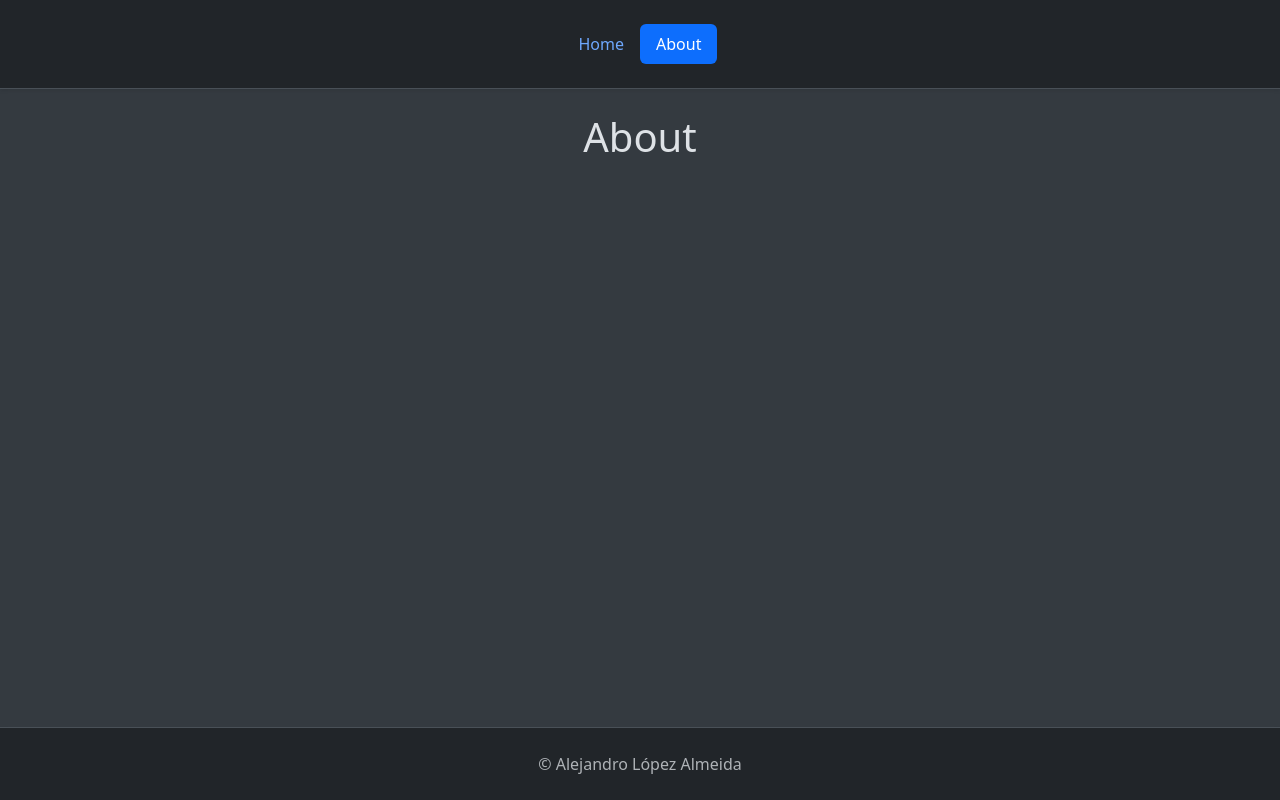
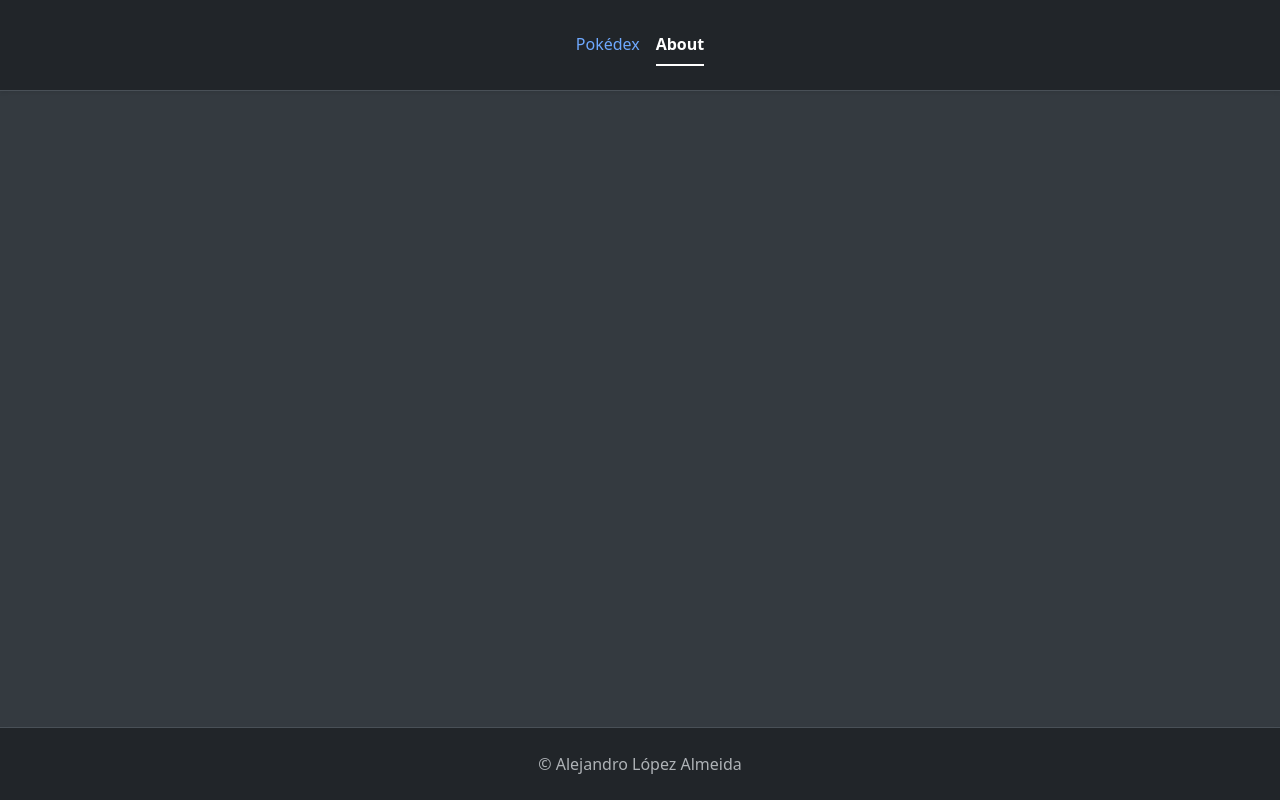
Before and after one commit to raky291/pokedex, a React (Create React App) app: page /about in a window 1280 px wide. Built offline with nearby package versions, Linux system fonts and the light colour scheme.

Commit message:
update folder structure

```diff
--- a/src/app/hooks.ts
+++ b/src/app/hooks.ts
@@ -1,5 +1,5 @@
-import { TypedUseSelectorHook, useDispatch, useSelector } from 'react-redux';
-import type { RootState, AppDispatch } from './store';
+import { TypedUseSelectorHook, useDispatch, useSelector } from "react-redux";
+import type { AppDispatch, RootState } from "../store/store";
 
 // Use throughout your app instead of plain `useDispatch` and `useSelector`
 export const useAppDispatch = () => useDispatch<AppDispatch>();
--- a/src/components/molecules/PokemonCard/PokemonCard.tsx
+++ b/src/components/molecules/PokemonCard/PokemonCard.tsx
@@ -1,5 +1,5 @@
 import classNames from "classnames/bind";
-import { useGetPokemonQuery } from "../../../api/poke-api";
+import { useGetPokemonQuery } from "../../../services/pokemon-api";
 import Card from "../../atoms/Card/Card";
 import Loading from "../../atoms/Loading/Loading";
 import PokemonType from "../../atoms/PokemonType/PokemonType";
--- a/src/components/organisms/PokemonList/PokemonList.tsx
+++ b/src/components/organisms/PokemonList/PokemonList.tsx
@@ -1,4 +1,4 @@
-import { useGetPokemonListQuery } from "../../../api/poke-api";
+import { useGetPokemonListQuery } from "../../../services/pokemon-api";
 import Loading from "../../atoms/Loading/Loading";
 import { PokemonCard } from "../../molecules/PokemonCard/PokemonCard";
 
--- a/src/components/pages/About/About.tsx
+++ b/src/components/pages/About/About.tsx
@@ -1,3 +1,3 @@
 export default function About() {
-  return <h1 className="text-center">About</h1>;
+  return <></>;
 }
--- a/src/components/pages/Home/Home.tsx
+++ b/src/components/pages/Home/Home.tsx
@@ -3,7 +3,7 @@ import { PokemonList } from "../../organisms/PokemonList/PokemonList";
 export default function Home() {
   return (
     <>
-      <h1 className="text-center">Pokédex</h1>
+      <h1 className="mb-4">Pokédex</h1>
       <PokemonList />
     </>
   );
--- a/src/components/templates/Header/Header.tsx
+++ b/src/components/templates/Header/Header.tsx
@@ -4,10 +4,10 @@ export default function Header() {
   return (
     <header className="border-bottom shadow-sm z-1">
       <div className="container d-flex justify-content-center py-4">
-        <ul className="nav nav-pills">
+        <ul className="nav nav-underline">
           <li className="nav-item">
             <NavLink to="/" end className="nav-link">
-              Home
+              Pokédex
             </NavLink>
           </li>
           <li className="nav-item">
--- a/src/counter/counterSlice.ts
+++ b/src/counter/counterSlice.ts
@@ -1,5 +1,5 @@
 import { createAsyncThunk, createSlice, PayloadAction } from "@reduxjs/toolkit";
-import { AppThunk, RootState } from "../app/store";
+import { AppThunk, RootState } from "../store/store";
 import { fetchCount } from "./counterAPI";
 
 export interface CounterState {
--- a/src/index.tsx
+++ b/src/index.tsx
@@ -1,14 +1,14 @@
 import React from "react";
-import { createRoot } from "react-dom/client";
+import ReactDOM from "react-dom/client";
 import { Provider } from "react-redux";
 import { RouterProvider } from "react-router-dom";
-import { router } from "./app/router";
-import { store } from "./app/store";
 import reportWebVitals from "./reportWebVitals";
+import { router } from "./router/router";
+import { store } from "./store/store";
 import "./styles/main.scss";
 
-const container = document.getElementById("root")!;
-const root = createRoot(container);
+const container = document.getElementById("root");
+const root = ReactDOM.createRoot(container!);
 
 root.render(
   <React.StrictMode>
--- a/src/api/poke-api.ts
+++ b/src/services/pokemon-api.ts
@@ -1,8 +1,8 @@
 import { createApi, fetchBaseQuery } from "@reduxjs/toolkit/query/react";
 import { INamedAPIResourceList, IPokemon } from "./types";
 
-export const pokeApi = createApi({
-  reducerPath: "api",
+export const pokemonApi = createApi({
+  reducerPath: "pokemonApi",
   baseQuery: fetchBaseQuery({ baseUrl: "https://pokeapi.co/api/v2/" }),
   endpoints: (build) => ({
     getPokemonList: build.query<INamedAPIResourceList, void>({
@@ -14,4 +14,4 @@ export const pokeApi = createApi({
   }),
 });
 
-export const { useGetPokemonListQuery, useGetPokemonQuery } = pokeApi;
+export const { useGetPokemonListQuery, useGetPokemonQuery } = pokemonApi;
--- a/src/app/store.ts
+++ b/src/store/store.ts
@@ -1,14 +1,14 @@
 import { Action, configureStore, ThunkAction } from "@reduxjs/toolkit";
-import { pokeApi } from "../api/poke-api";
 import counterReducer from "../counter/counterSlice";
+import { pokemonApi } from "../services/pokemon-api";
 
 export const store = configureStore({
   reducer: {
     counter: counterReducer,
-    [pokeApi.reducerPath]: pokeApi.reducer,
+    [pokemonApi.reducerPath]: pokemonApi.reducer,
   },
   middleware: (getDefaultMiddleware) =>
-    getDefaultMiddleware().concat(pokeApi.middleware),
+    getDefaultMiddleware().concat(pokemonApi.middleware),
 });
 
 export type AppDispatch = typeof store.dispatch;
```
Also changed, not shown: src/router/router.tsx (renamed from src/app/router.tsx), src/services/types.ts (renamed from src/api/types.ts), 1 other file (tests, documents, lock files or other folders).
